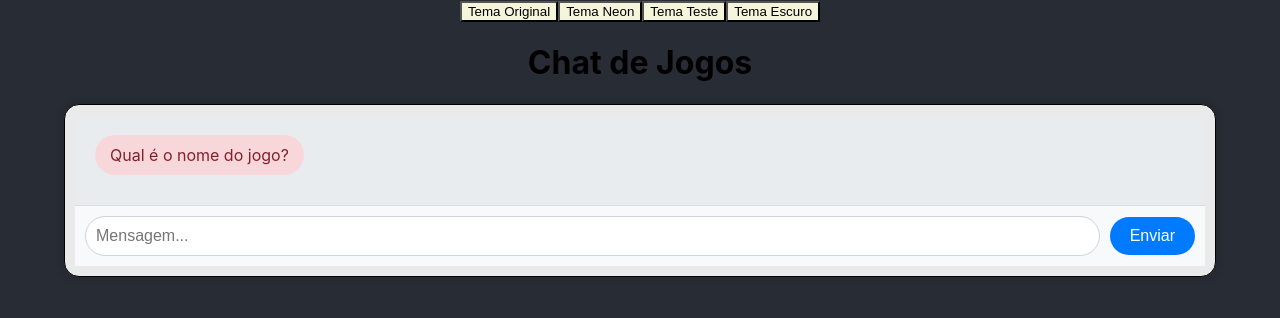
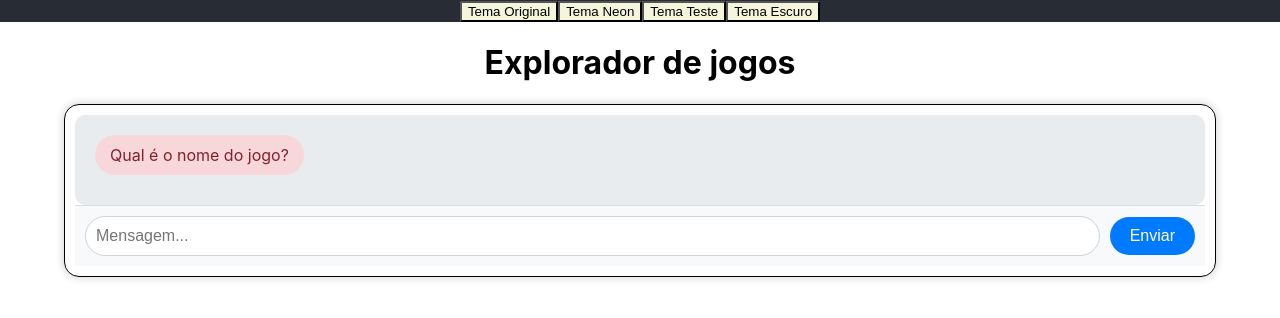
Before and after one commit to lukinhasxxx/GPTNexus, a React (Create React App) app in the folder frontend/: page / in a window 1280 px wide. Shown: the top 318 px of the page. Built offline with nearby package versions, Linux system fonts and the light colour scheme.

Commit message:
feat: integra sistema de temas no ChatApp

```diff
--- a/frontend/src/App.js
+++ b/frontend/src/App.js
@@ -1,10 +1,10 @@
 import React from 'react';
 import './App.css';
-import ChatApp from "./ChatApp";
 import './themes/originalTheme.css';
 import './themes/neonTheme.css'; //temas neon dark etc que serao implementados
 import './themes/blueTheme.css';
 import './themes/darkTheme.css';
+import ChatApp from "./ChatApp";
 import { ThemeProvider, useTheme } from './ThemeContext';
 
 function ThemeButtons() {
--- a/frontend/src/ChatApp.js
+++ b/frontend/src/ChatApp.js
@@ -2,8 +2,10 @@ import React, { useState, useEffect } from 'react';
 import ChatInput from './components/ChatInput';
 import ChatMessages from './components/ChatMessages';
 import GameInfo from './components/GameInfo';
+import { useTheme } from './ThemeContext';
 
 const ChatApp = () => {
+    const { theme } = useTheme();
     const [messages, setMessages] = useState([]);
     const [gameInfo, setGameInfo] = useState(null);
     const [isLoading, setIsLoading] = useState(false);
@@ -71,13 +73,11 @@ const ChatApp = () => {
     };
 
     return (
-        <div className="container mt-4">
-            <h1 className="chat-title">Chat de Jogos</h1>
+        <div className={`chat-container theme-${theme}`}> {/* Aplicando o tema no container */}
+            <h1 className="chat-title">Explorador de jogos</h1>
             <div className="chat-window">
                 <ChatMessages messages={messages} />
-                {step === 0 || step === 1 ? ( // Permitir envio de mensagem para nome do jogo ou plataforma
-                    <ChatInput onSend={handleSend} />
-                ) : null}
+                {(step === 0 || step === 1) && <ChatInput onSend={handleSend} />}
                 {isLoading && <div className="loading">Carregando informações...</div>}
             </div>
             {gameInfo && (
```
